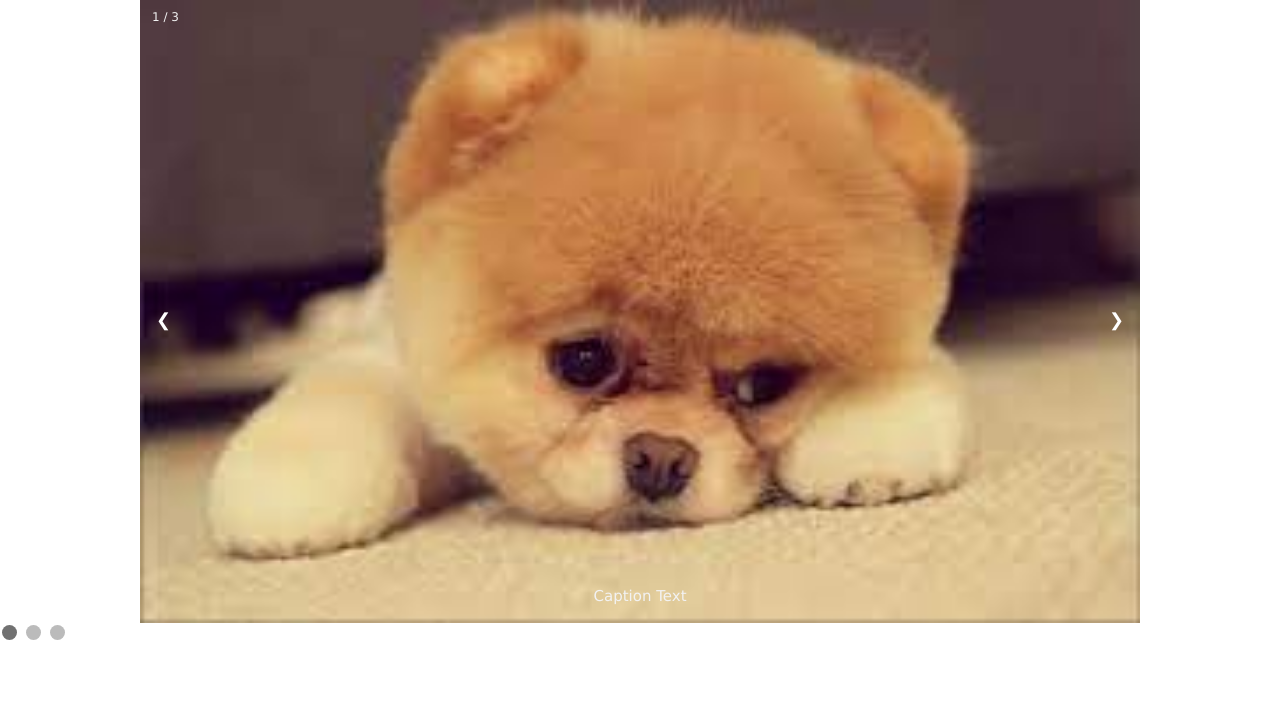
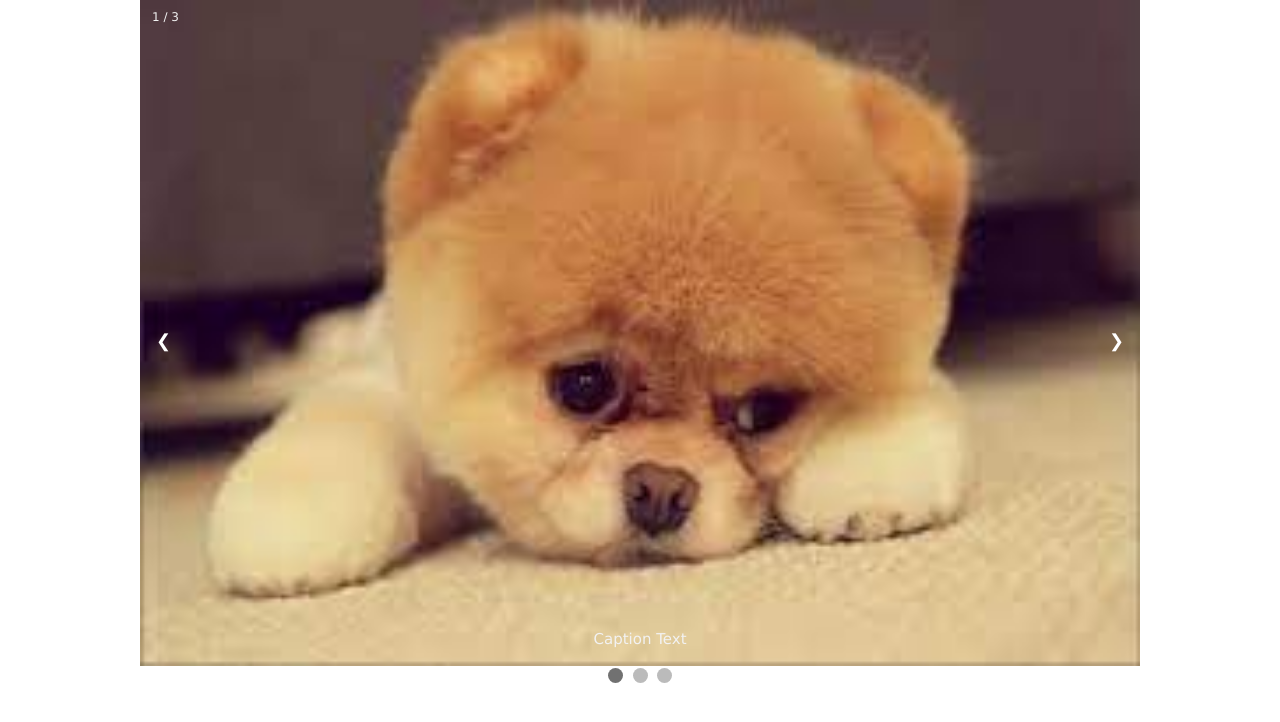
Before and after one commit to mapzine123/myHtml, a plain HTML site: page SlideShow/index.html in a window 1280 px wide. Drawn offline with Linux system fonts and the light colour scheme.

Commit message:
slideShow

```diff
--- a/SlideShow/index.html
+++ b/SlideShow/index.html
@@ -37,5 +37,38 @@
 </div>
 </div>
 <script src="script.js"></script>
+<script>
+    let slideIndex = 1;
+    showSlides(slideIndex);
+
+    function nextSlide(n) {
+        showSlides(slideIndex += n);
+    }
+    function currentSlide(n) {
+        showSlides(slideIndex = n);
+    }
+
+    function showSlides(n) {
+        let i;
+        let slides = document.getElementsByClassName("mySlides");
+        let dots = document.getElementsByClassName("dot");
+        if(n > slides.length) {
+            slideIndex = 1;
+        }
+
+        if(n < 1) {
+            slideIndex = slides.length;
+        }
+
+        for(i = 0; i < slides.length; i++) {
+            slides[i].style.display = "none";
+        }
+        for(i = 0; i < dots.length; i++) {
+            dots[i].className = dots[i].className.replace(" active", "");
+        }
+        slides[slideIndex - 1].style.display = "block";
+        dots[slideIndex - 1].className += " active";
+    }
+</script>
 </body>
 </html>
--- a/SlideShow/style.css
+++ b/SlideShow/style.css
@@ -13,6 +13,7 @@ body .bodyContainer{
 
 .mySlides > img {
     width : 100%;
+    height: 666px;
 }
 
 img {
@@ -68,6 +69,10 @@ img {
     top: 0;
 }
 
+.dotContainer {
+    text-align: center;
+}
+
 .dot {
     cursor: pointer;
     height: 15px;
```
